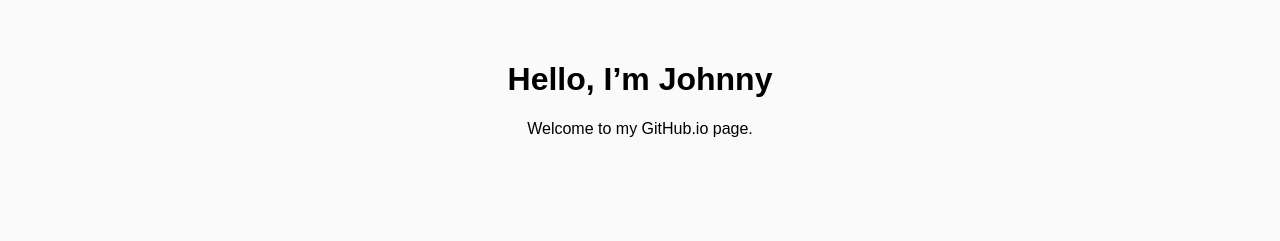
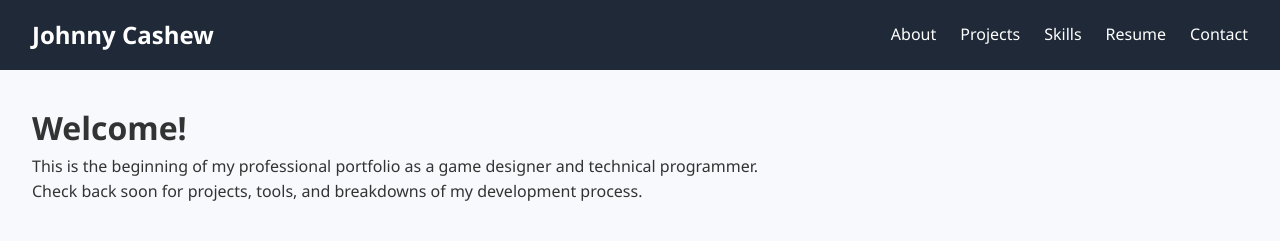
Before and after one commit to Johnnycashew/johnnycashew.github.io, a plain HTML site: page index.html in a window 1280 px wide. Drawn offline with Linux system fonts and the light colour scheme.

Commit message:
Separate CSS into external style.css

```diff
--- a/index.html
+++ b/index.html
@@ -2,19 +2,28 @@
 <html lang="en">
 <head>
   <meta charset="UTF-8" />
-  <meta name="viewport" content="width=device-width, initial-scale=1.0"/>
-  <title>Johnny's GitHub Page</title>
-  <style>
-    body {
-      font-family: sans-serif;
-      background: #fafafa;
-      padding: 2rem;
-      text-align: center;
-    }
-  </style>
+  <meta name="viewport" content="width=device-width, initial-scale=1.0" />
+  <title>Johnny Cashew – Game Designer & Programmer</title>
+  <link rel="stylesheet" href="style.css" />
 </head>
 <body>
-  <h1>Hello, I’m Johnny</h1>
-  <p>Welcome to my GitHub.io page.</p>
+
+  <nav>
+    <div class="logo">Johnny Cashew</div>
+    <ul>
+      <li><a href="#about">About</a></li>
+      <li><a href="#projects">Projects</a></li>
+      <li><a href="#skills">Skills</a></li>
+      <li><a href="#resume">Resume</a></li>
+      <li><a href="#contact">Contact</a></li>
+    </ul>
+  </nav>
+
+  <div class="container">
+    <h1>Welcome!</h1>
+    <p>This is the beginning of my professional portfolio as a game designer and technical programmer.</p>
+    <p>Check back soon for projects, tools, and breakdowns of my development process.</p>
+  </div>
+
 </body>
 </html>
--- /dev/null
+++ b/style.css
@@ -0,0 +1,56 @@
+* {
+  margin: 0;
+  padding: 0;
+  box-sizing: border-box;
+}
+
+body {
+  font-family: 'Segoe UI', Tahoma, Geneva, Verdana, sans-serif;
+  background-color: #f7f9fc;
+  color: #333;
+  line-height: 1.6;
+}
+
+nav {
+  background-color: #1f2937;
+  color: #fff;
+  padding: 1rem 2rem;
+  display: flex;
+  justify-content: space-between;
+  align-items: center;
+  flex-wrap: wrap;
+}
+
+nav .logo {
+  font-size: 1.5rem;
+  font-weight: bold;
+}
+
+nav ul {
+  list-style: none;
+  display: flex;
+  gap: 1.5rem;
+}
+
+nav ul li a {
+  color: #fff;
+  text-decoration: none;
+  font-weight: 500;
+  transition: color 0.3s;
+}
+
+nav ul li a:hover {
+  color: #38bdf8;
+}
+
+.container {
+  padding: 2rem;
+}
+
+@media (max-width: 768px) {
+  nav ul {
+    flex-direction: column;
+    margin-top: 1rem;
+    gap: 1rem;
+  }
+}
```
